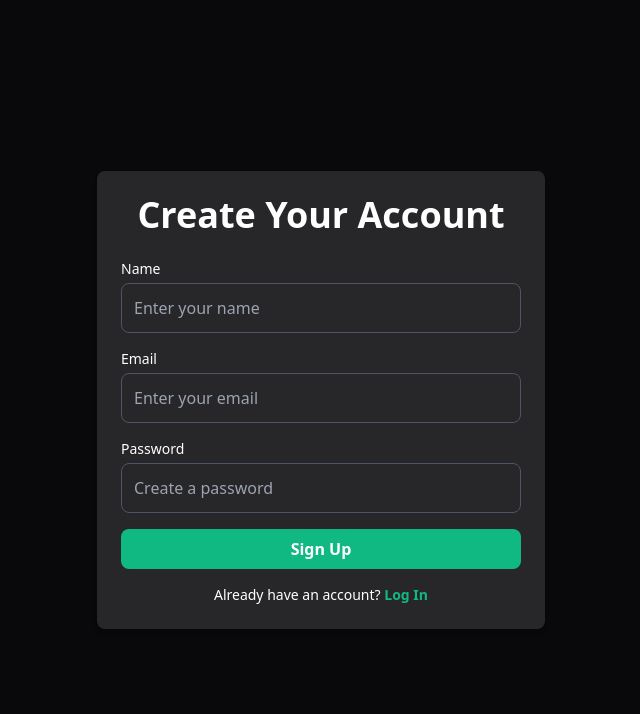
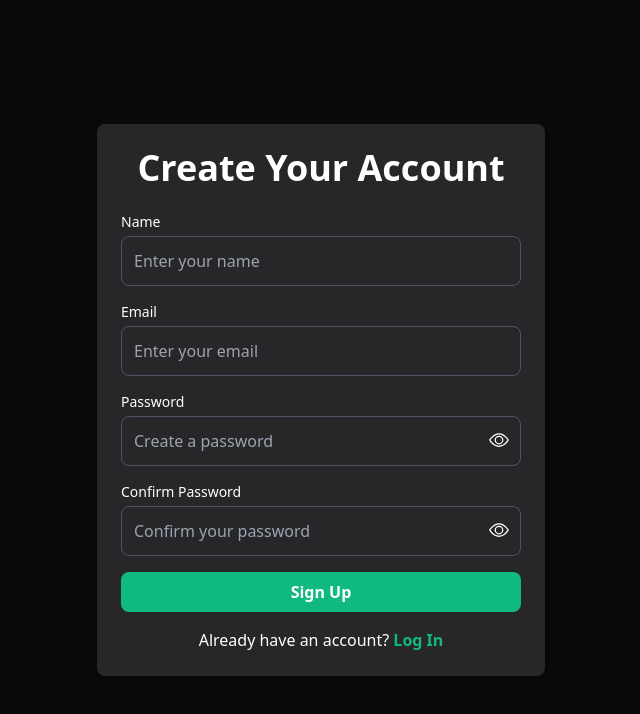
Before and after one commit to sayyed-musab/TaskFlow---Task-Management-Web-App, a Next.js app: page /signup in a window 1280 px wide. Shown: the top 714 px of the page, without its empty margins (319-959 px from the left). Built offline with nearby package versions, Linux system fonts and the light colour scheme.

Commit message:
Add Confirm Password on Signup Page

```diff
--- a/app/page.js
+++ b/app/page.js
@@ -1,5 +1,5 @@
-// app/page.js
 import Link from 'next/link';
+import Image from 'next/image';
 
 export default function Home() {
   return (
@@ -13,7 +13,7 @@ export default function Home() {
           <p className="text-lg mb-6">
             Join us today to simplify your task management and take your projects to new heights.
           </p>
-          <p className=" text-xl mb-6 font-bold">It’s time to work smarter, not harder! </p>
+          <p className="text-xl mb-6 font-bold">It’s time to work smarter, not harder!</p>
           <div className="flex flex-col space-y-4 md:flex-row md:space-y-0 md:space-x-4 justify-center md:justify-start">
             <Link href="/signup" className="bg-emerald-500 hover:bg-emerald-600 text-white font-bold py-2 px-4 rounded transition duration-300">
               Get Started
@@ -24,7 +24,13 @@ export default function Home() {
           </div>
         </div>
         <div className="md:w-1/2 mt-6 md:mt-0 flex justify-center">
-          <img src="/images/home.jpeg" alt="TaskFlow Graphics" className="w-80 h-auto rounded-lg shadow-lg" />
+          <Image
+            src="/images/home.jpeg"
+            alt="TaskFlow Graphics"
+            width={320}
+            height={400}
+            className="rounded-lg shadow-lg"
+          />
         </div>
       </div>
     </div>
--- a/app/signup/page.js
+++ b/app/signup/page.js
@@ -1,22 +1,31 @@
-"use client"
+"use client";
+import { useState } from 'react';
 import { useForm } from 'react-hook-form';
 import Link from 'next/link';
+import Image from 'next/image';
 
 export default function Signup() {
     const {
         register,
         handleSubmit,
         formState: { errors },
+        watch,
     } = useForm();
+
+    const [showPassword, setShowPassword] = useState(false);
+    const [showConfirmPassword, setShowConfirmPassword] = useState(false);
 
     const onSubmit = (data) => {
         console.log(data);
         // signup logic here
     };
 
+    const togglePasswordVisibility = () => setShowPassword(!showPassword);
+    const toggleConfirmPasswordVisibility = () => setShowConfirmPassword(!showConfirmPassword);
+
     return (
-        <div className="min-h-screen bg-zinc-950 text-white flex items-center justify-center">
-            <div className="max-w-md w-full px-4 py-6 md:p-6 bg-zinc-800 rounded-lg shadow-md">
+        <div className="min-h-screen bg-zinc-950 text-white flex items-center justify-center p-4">
+            <div className="max-w-md w-full bg-zinc-800 p-6 rounded-lg shadow-md">
                 <h1 className="text-4xl font-bold text-center mb-6">Create Your Account</h1>
                 <form className="space-y-4" onSubmit={handleSubmit(onSubmit)}>
                     <div>
@@ -24,7 +33,7 @@ export default function Signup() {
                         <input
                             type="text"
                             id="name"
-                            {...register('name', { required: 'Name is required', minLength: { value: 3, message: "Name must be of at least 3 characters" } })}
+                            {...register('name', { required: 'Name is required', minLength: { value: 3, message: 'Name must be at least 3 characters' } })}
                             className={`w-full p-3 border ${errors.name ? 'border-red-500' : 'border-gray-600'} rounded-lg bg-transparent text-white placeholder-gray-400 focus:outline-none focus:ring-2 focus:ring-emerald-500`}
                             placeholder="Enter your name"
                         />
@@ -38,9 +47,9 @@ export default function Signup() {
                             {...register('email', {
                                 required: 'Email is required',
                                 pattern: {
-                                    value: /^[^@ ]+@[^@ ]+\.[^@ .]{2,}$/,
-                                    message: 'Email is not valid'
-                                }
+                                    value: /^[a-zA-Z0-9._%+-]+@[a-zA-Z0-9.-]+\.[a-zA-Z]{2,}$/,
+                                    message: 'Email is not valid',
+                                },
                             })}
                             className={`w-full p-3 border ${errors.email ? 'border-red-500' : 'border-gray-600'} rounded-lg bg-transparent text-white placeholder-gray-400 focus:outline-none focus:ring-2 focus:ring-emerald-500`}
                             placeholder="Enter your email"
@@ -49,14 +58,61 @@ export default function Signup() {
                     </div>
                     <div>
                         <label htmlFor="password" className="block text-sm font-medium mb-1">Password</label>
-                        <input
-                            type="password"
-                            id="password"
-                            {...register('password', { required: 'Password is required', minLength: { value: 8, message: 'Password must be at least 8 characters' } })}
-                            className={`w-full p-3 border ${errors.password ? 'border-red-500' : 'border-gray-600'} rounded-lg bg-transparent text-white placeholder-gray-400 focus:outline-none focus:ring-2 focus:ring-emerald-500`}
-                            placeholder="Create a password"
-                        />
+                        <div className="relative">
+                            <input
+                                type={showPassword ? 'text' : 'password'}
+                                id="password"
+                                {...register('password', {
+                                    required: 'Password is required',
+                                    minLength: { value: 8, message: 'Password must be at least 8 characters' },
+                                })}
+                                className={`w-full p-3 border ${errors.password ? 'border-red-500' : 'border-gray-600'} rounded-lg bg-transparent text-white placeholder-gray-400 focus:outline-none focus:ring-2 focus:ring-emerald-500`}
+                                placeholder="Create a password"
+                            />
+                            <button
+                                type="button"
+                                className="absolute right-3 top-3.5 text-gray-400 hover:text-gray-200"
+                                onClick={togglePasswordVisibility}
+                            >
+                                <Image
+                                    src={showPassword ? "/icons/eye-closed.svg" : "/icons/eye-open.svg"}
+                                    alt="Toggle Password Visibility"
+                                    width={20}
+                                    height={20}
+                                    style={{ filter: 'invert(100%)' }} // Apply white color to the icon
+                                />
+                            </button>
+                        </div>
                         {errors.password && <p className="text-red-500 text-sm mt-1">{errors.password.message}</p>}
+                    </div>
+                    <div>
+                        <label htmlFor="confirmPassword" className="block text-sm font-medium mb-1">Confirm Password</label>
+                        <div className="relative">
+                            <input
+                                type={showConfirmPassword ? 'text' : 'password'}
+                                id="confirmPassword"
+                                {...register('confirmPassword', {
+                                    required: 'Confirm password is required',
+                                    validate: (value) => value === watch('password') || 'Passwords do not match',
+                                })}
+                                className={`w-full p-3 border ${errors.confirmPassword ? 'border-red-500' : 'border-gray-600'} rounded-lg bg-transparent text-white placeholder-gray-400 focus:outline-none focus:ring-2 focus:ring-emerald-500`}
+                                placeholder="Confirm your password"
+                            />
+                            <button
+                                type="button"
+                                className="absolute right-3 top-3.5 text-gray-400 hover:text-gray-200"
+                                onClick={toggleConfirmPasswordVisibility}
+                            >
+                                <Image
+                                    src={showConfirmPassword ? "/icons/eye-closed.svg" : "/icons/eye-open.svg"}
+                                    alt="Toggle Confirm Password Visibility"
+                                    width={20}
+                                    height={20}
+                                    style={{ filter: 'invert(100%)' }} // Apply white color to the icon
+                                />
+                            </button>
+                        </div>
+                        {errors.confirmPassword && <p className="text-red-500 text-sm mt-1">{errors.confirmPassword.message}</p>}
                     </div>
                     <div>
                         <button
@@ -67,7 +123,7 @@ export default function Signup() {
                         </button>
                     </div>
                 </form>
-                <p className="text-center text-sm mt-4">
+                <p className="text-center mt-4">
                     Already have an account?
                     <Link href="/login" className="text-emerald-500 hover:text-emerald-400 font-semibold"> Log In</Link>
                 </p>
```
Also changed, not shown: public/icons/eye-closed.svg (added), public/icons/eye-open.svg (added).
